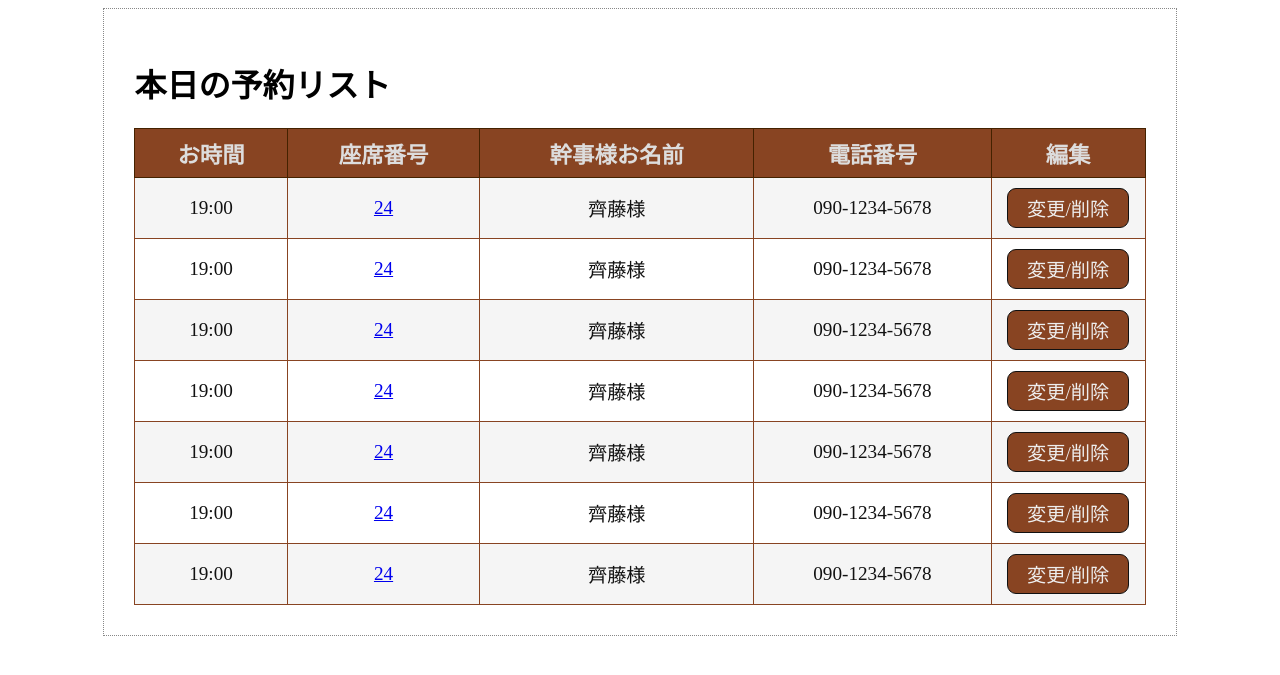
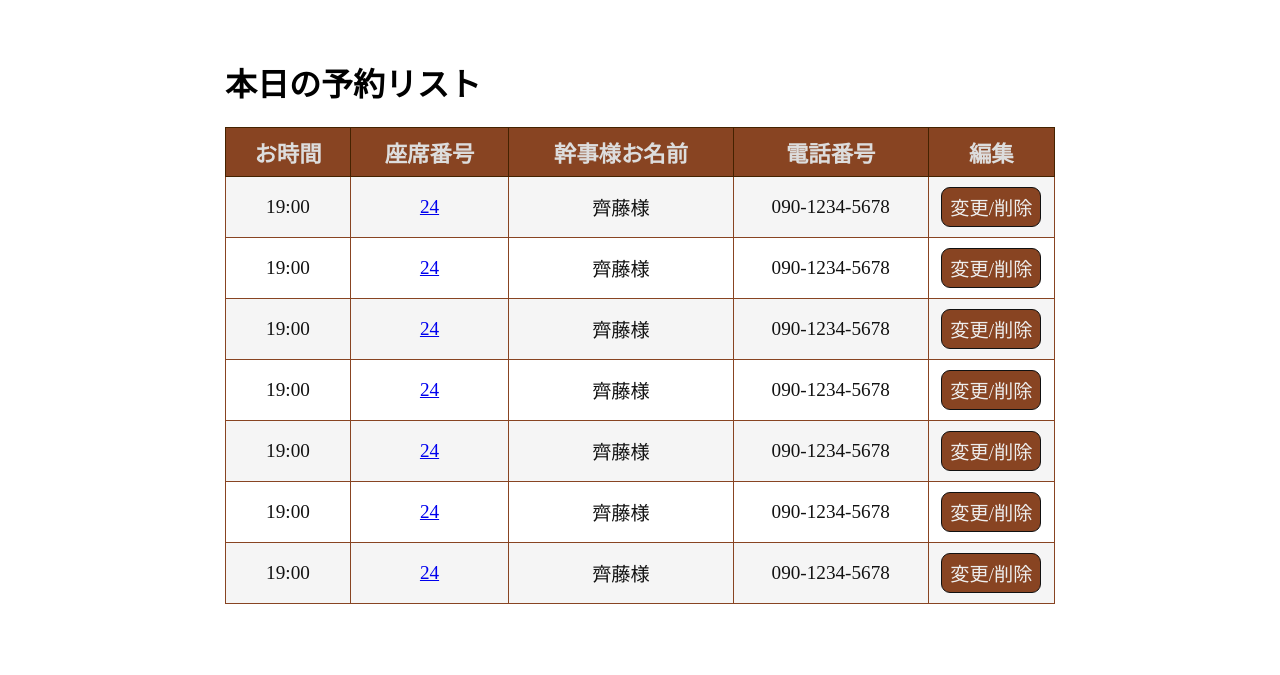
Before and after one commit to hanaclover/aki_farm, a PHP site: page /bookList.php in a window 1280 px wide. Shown: the top 675 px of the page. Run offline with PHP 8.4, Linux system fonts and the light colour scheme.

Commit message:
add <meta charset>,include css/stylesheet

```diff
--- a/bookList.php
+++ b/bookList.php
@@ -9,9 +9,11 @@
 <!DOCTYPE html>
 <html>
 <head>
+    <meta charset="UTF-8">
     <script src="lib/jquery-2.2.3.min.js"></script>
     <script src="js/booklist.js"></script>
     <link rel="stylesheet" type="text/css" href="css/booklist.css">
+    <link rel="stylesheet" type="text/css" href="css/style.css">
     <title>
         予約一覧画面
     </title>
--- a/css/booklist.css
+++ b/css/booklist.css
@@ -1,13 +1,3 @@
-/*bodyタグ直下に配置し、全体の枠組みを決定する*/
-#wrapper {
-    /*全体の外観*/
-    width: 80%;
-    font-family: "メイリオ";
-    margin: 0 auto;
-    /*中の要素とボーダーを離す*/
-    padding: 30px;
-    border: 1px dotted #888888;
-}
 /*予約テーブルの外観*/
 .book {
     /*テーブル幅は横幅にする*/
```
